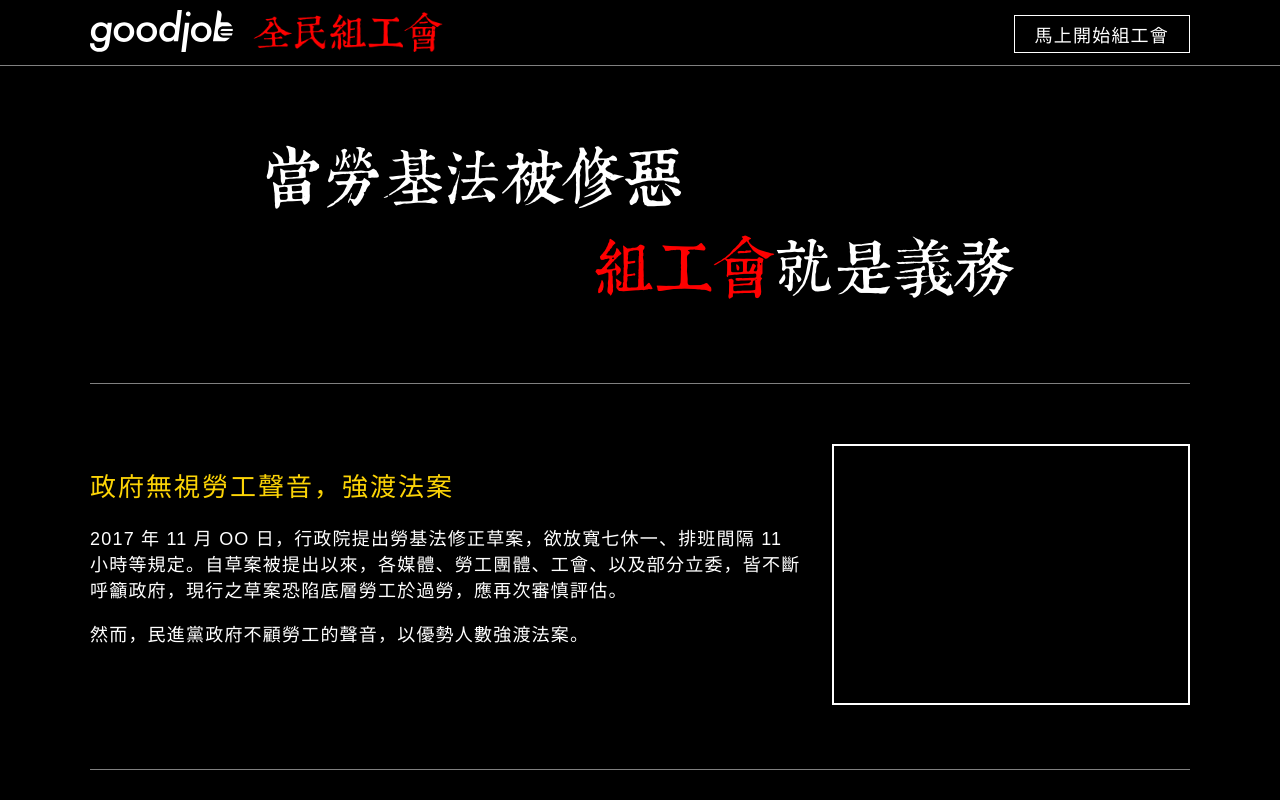
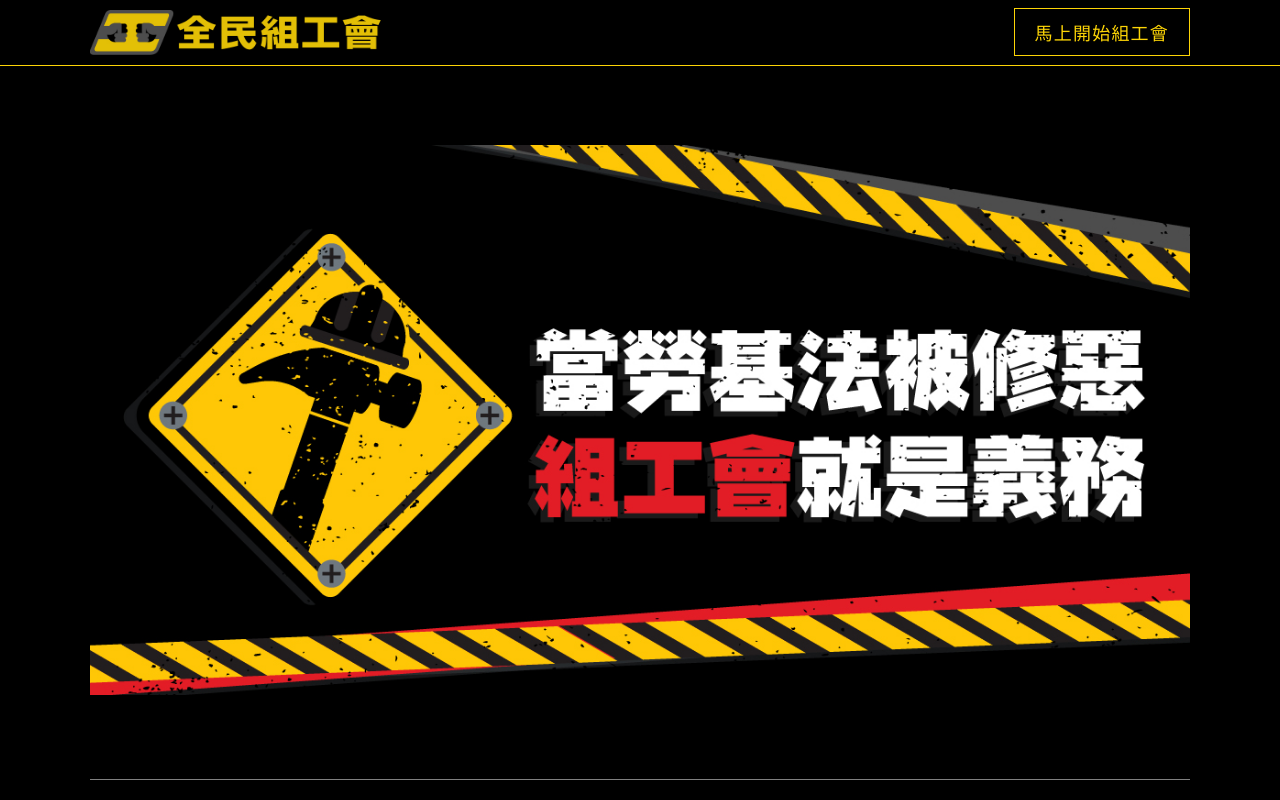
Before and after one commit to goodjoblife/LaborUnion, a React (Create React App) app: page / in a window 1280 px wide. Shown: the top 800 px of the page. Built offline with nearby package versions, Linux system fonts and the light colour scheme.

Commit message:
chaneg logo banner image, and button color

```diff
--- a/src/components/Banner.jsx
+++ b/src/components/Banner.jsx
@@ -2,7 +2,7 @@
 import React from 'react';
 import styled from 'styled-components';
 
-import bannerImg from '../assets/banner-img.png';
+import bannerImg from '../assets/banner.jpg';
 
 const StyledBanner = styled.div`
     width: 100%;
--- a/src/components/Button.jsx
+++ b/src/components/Button.jsx
@@ -3,16 +3,17 @@ import React from 'react';
 import styled from 'styled-components';
 
 const StyledButton = styled.button`
-    border: 1px solid white;
-    color: white;
+    border: 1px solid #FCD406;
+    color: #FCD406;
     background-color: black;
     border-radius: 0;
     padding: 10px 25px;
     font-size: 18px;
 
     &:hover {
-        border-color: #FCD406;
-        color: #FCD406;
+        background-color: #FCD406;
+        border-color: black;
+        color: black;
         cursor: pointer;
     }
 `;
--- a/src/components/Header.jsx
+++ b/src/components/Header.jsx
@@ -3,11 +3,11 @@ import React from 'react';
 import styled from 'styled-components';
 
 import Button from './Button';
-import logo from '../assets/logo.svg';
+import logo from '../assets/logo.jpg';
 import logoName from '../assets/logo-name.png';
 
 const StyledHeader = styled.div`
-    border-bottom: 1px solid grey;
+    border-bottom: 1px solid #FCD406;
     position: fixed;
     top: 0;
     width: 100%;
@@ -19,14 +19,11 @@ const StyledHeader = styled.div`
         margin: auto;
         .header-logo {
             padding: 10px 0;
-        }
-        .header-logo-name {
-            height: 40px;
-            padding: 10px 0 10px 20px;
+            height: 45px;
         }
         .cta-button {
-            margin-top: 15px;
-            padding: 5px 20px;
+            margin-top: 8px;
+            padding: 10px 20px;
             float: right;
         }
 
@@ -38,7 +35,6 @@ const Header = () => {
         <StyledHeader>
             <div className="header-container">
                 <img src={logo} className="header-logo"></img>
-                <img src={logoName} className="header-logo-name"></img>
                 <Button className="cta-button"> 馬上開始組工會 </Button>
             </div>
         </StyledHeader>
```
Also changed, not shown: src/assets/banner.jpg (added), src/assets/logo.jpg (added).
